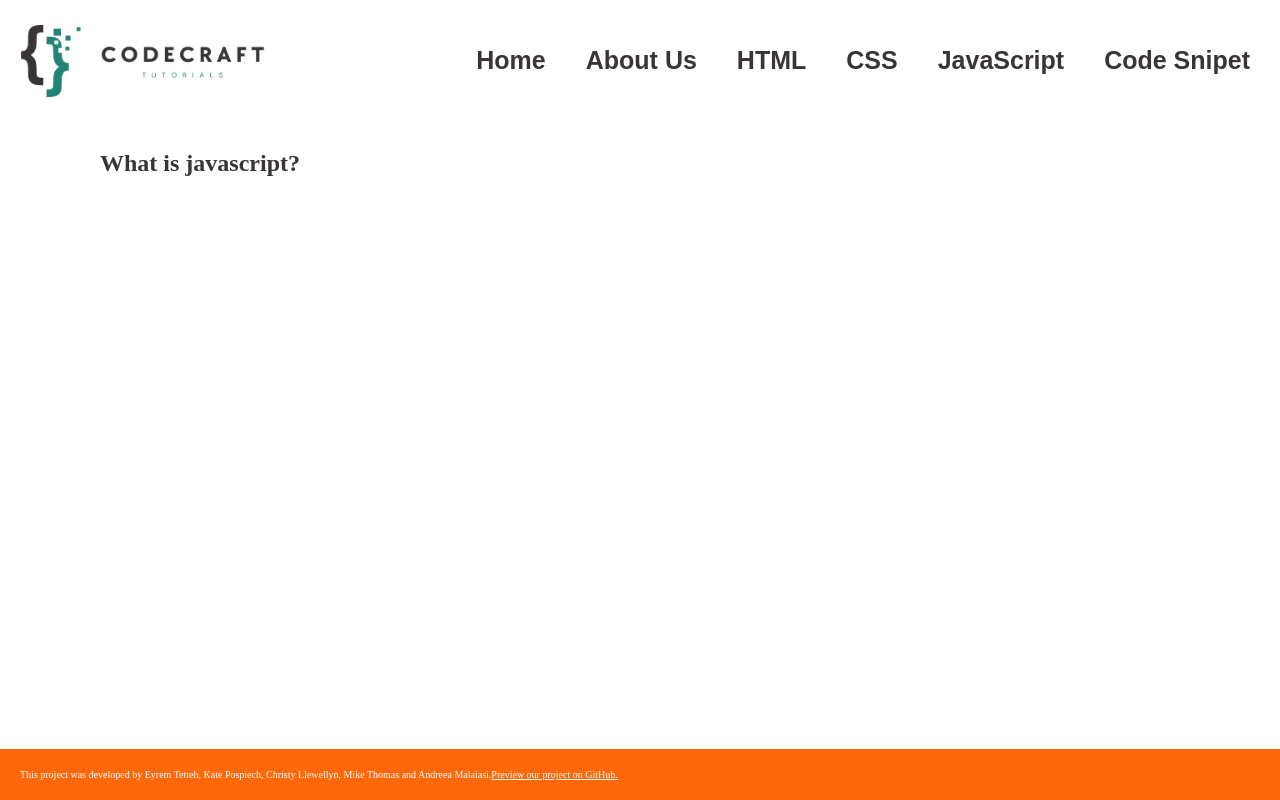
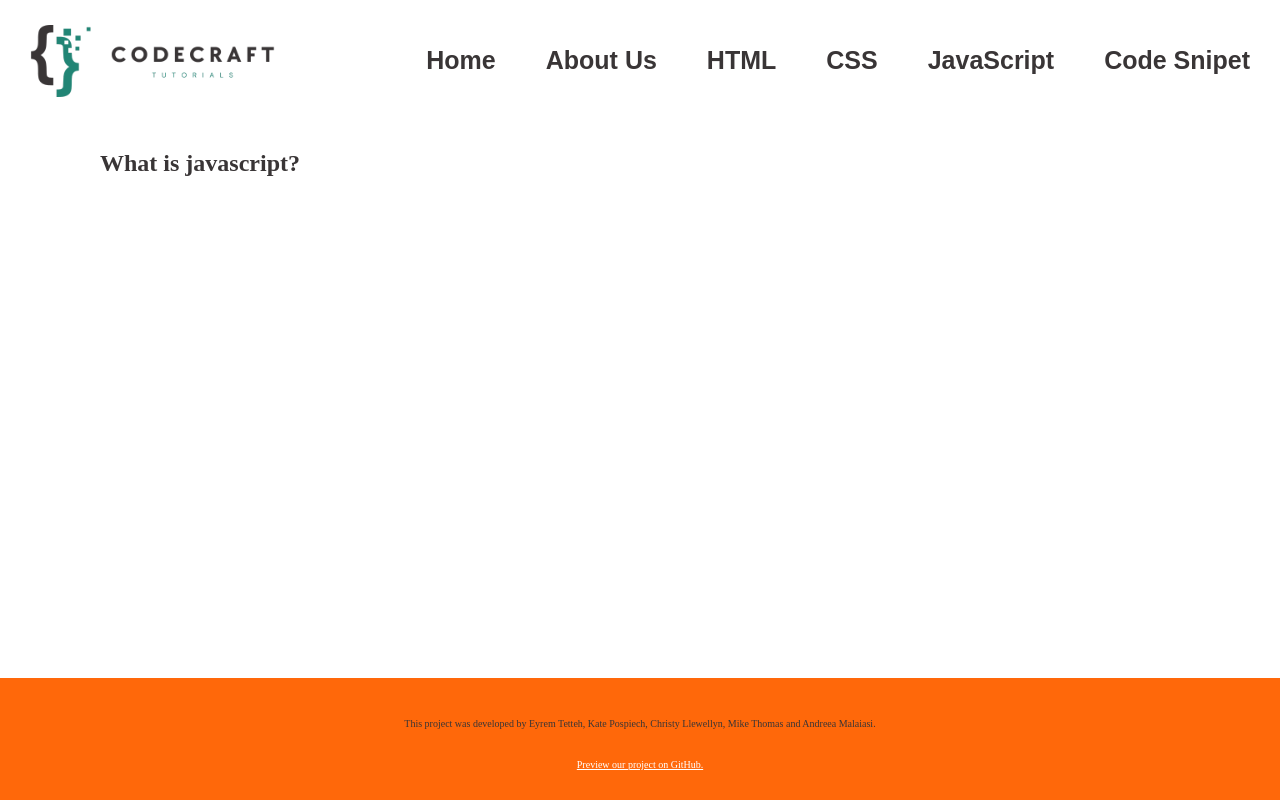
Before and after one commit to christyl1992/Group-8-Code-Craft, a React (Vite) app: page /javascript in a window 1280 px wide. Built offline with nearby package versions, Linux system fonts and the light colour scheme; no server answers; a web font is replaced by a local one.

Commit message:
Fixed footer

```diff
--- a/src/components/Footer/Footer.css
+++ b/src/components/Footer/Footer.css
@@ -4,7 +4,7 @@
   background-color: #FF680A;
   padding: 20px;
   text-align: center;
-  color: aqua;
+  color: white;
   position: fixed;
   bottom: 0;
   width: 100%;
@@ -16,15 +16,28 @@
   display: flex;
   flex-direction: row;
   justify-content: space-evenly;
-color:white;
+  color:white;
 }
 
-.footer p {
+name {
   margin: 0;
   color: white;
+  text-align: center;
 }
+
+
 a {
   display: flex;
-  justify-content: space-evenly;
+  justify-content: center;
   color: white;
+  text-align: center;
+  padding: 10px;
+
 }
+
+p {
+    display: flex;
+    justify-content: space-evenly;
+    color: white;
+    text-align: center;
+  }
--- a/src/components/Footer/Footer.jsx
+++ b/src/components/Footer/Footer.jsx
@@ -4,10 +4,14 @@ import './Footer.css';
 const Footer = () => {
   return (
     <div className="footer">
-       <p>
+      <div>
+       <p className = "name">
         This project was developed by Eyrem Tetteh, Kate Pospiech, Christy Llewellyn, Mike Thomas and Andreea Malaiasi.
-       <a href="https://github.com/Mikemupararano/revision-app">Preview our project on GitHub.</a>
-      </p>
+        </p>
+      </div>
+      <div>
+      <a href="https://github.com/Mikemupararano/revision-app">Preview our project on GitHub.</a>
+      </div>
 
     </div>
   );
```
